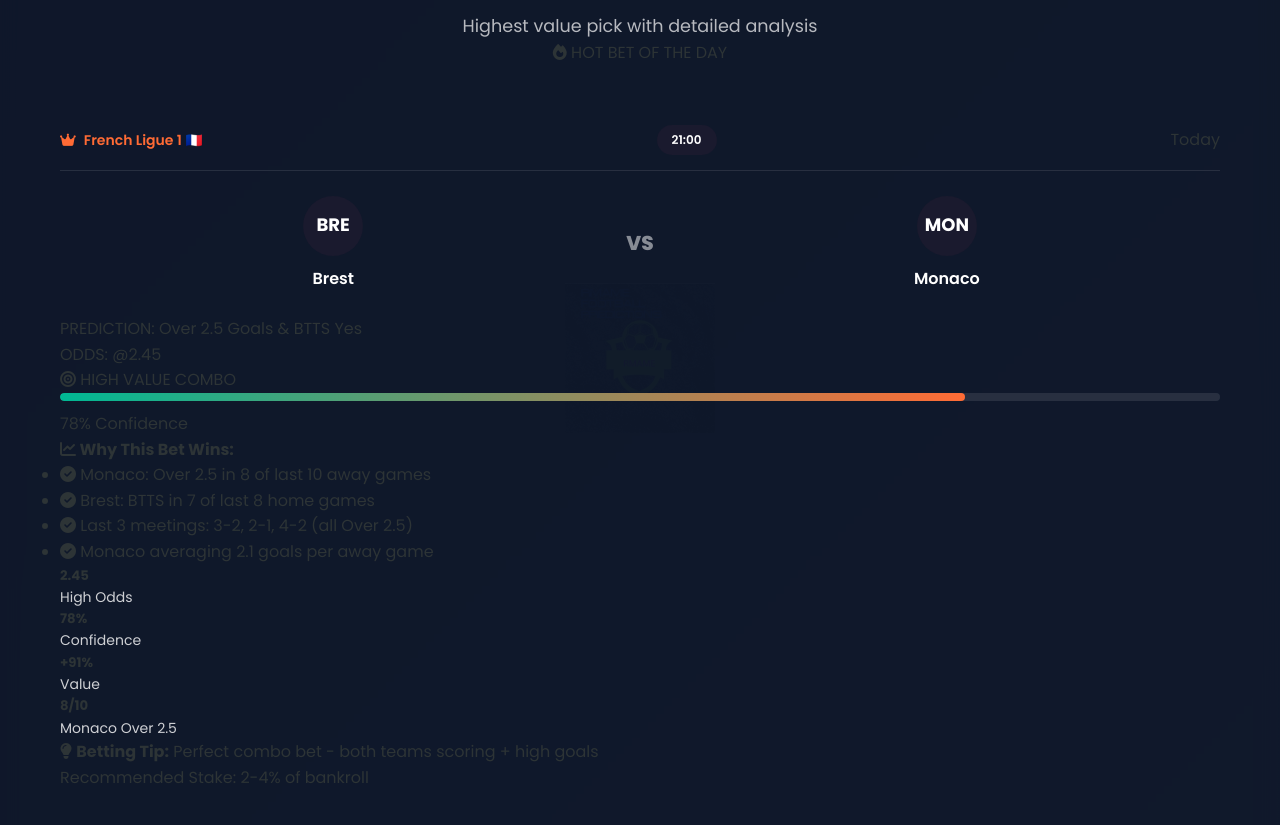
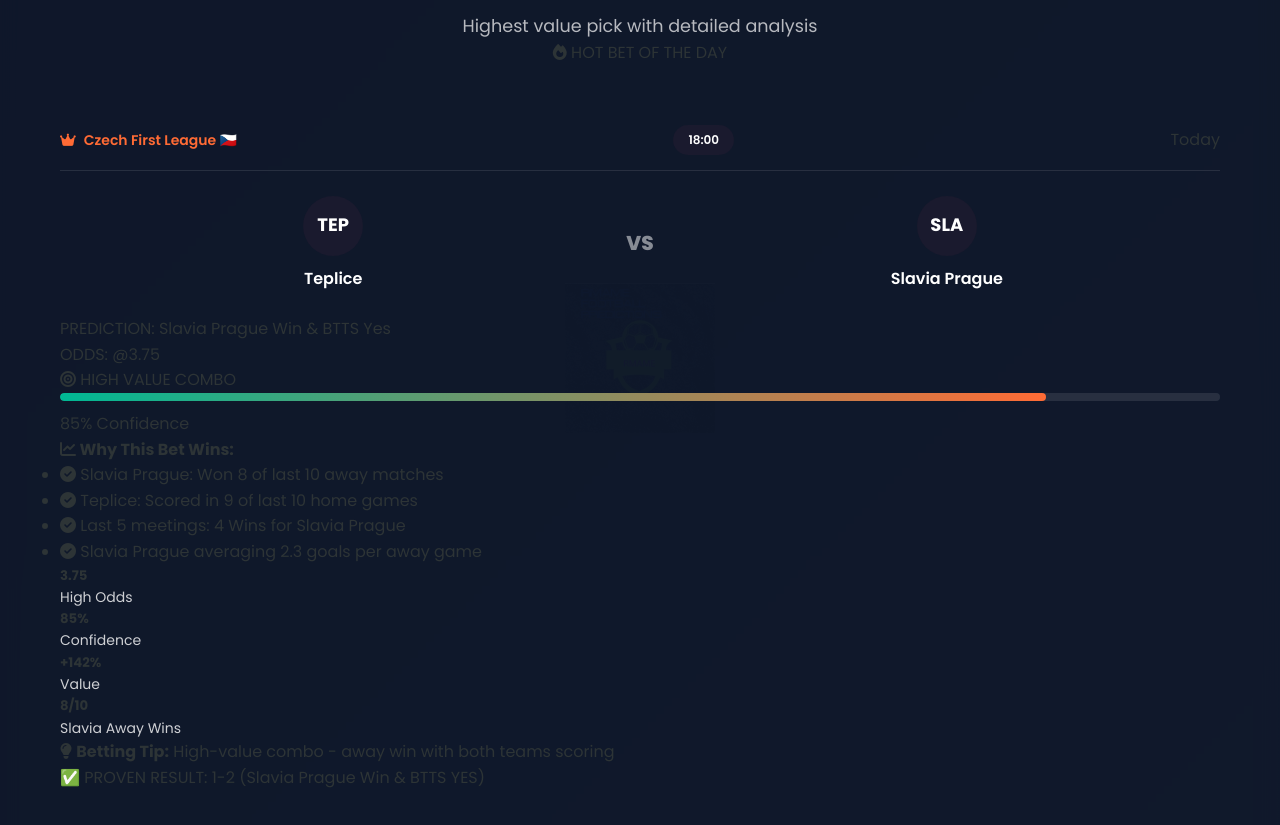
Before and after one commit to mamecholeye-lab/mamecholeye, a plain HTML site: page index.html in a window 1280 px wide. Shown: the part 1243-2068 px from the top of the page. Drawn offline with Linux system fonts and the light colour scheme; files whose address does not match are found by name.

Commit message:
Update index.html

```diff
--- a/index.html
+++ b/index.html
@@ -208,31 +208,31 @@
         <div class="top-prediction-card">
             <div class="match-details">
     <div class="match-header">
-                    <span class="match-league"><i class="fas fa-crown"></i> French Ligue 1 🇫🇷</span>
-                    <span class="match-time">21:00</span>
+        <span class="match-league"><i class="fas fa-crown"></i> Czech First League 🇨🇿</span>
+        <span class="match-time">18:00</span>
         <span class="match-date">Today</span>
     </div>
 
     <div class="teams">
         <div class="team">
-                        <div class="team-logo">BRE</div>
-                        <span class="team-name">Brest</span>
+            <div class="team-logo">TEP</div>
+            <span class="team-name">Teplice</span>
         </div>
         <div class="vs">VS</div>
         <div class="team">
-                        <div class="team-logo">MON</div>
-                        <span class="team-name">Monaco</span>
+            <div class="team-logo">SLA</div>
+            <span class="team-name">Slavia Prague</span>
         </div>
     </div>
 
     <div class="prediction-main">
         <div class="prediction-type">
             <span class="type-label">PREDICTION:</span>
-                        <span class="type-value">Over 2.5 Goals & BTTS Yes</span>
+            <span class="type-value">Slavia Prague Win & BTTS Yes</span>
         </div>
         <div class="prediction-odds">
             <span class="odds-label">ODDS:</span>
-                        <span class="odds-value">@2.45</span>
+            <span class="odds-value">@3.75</span>
         </div>
     </div>
 
@@ -242,45 +242,45 @@
             <span>HIGH VALUE COMBO</span>
         </div>
         <div class="confidence-bar">
-                        <div class="confidence-fill" style="width: 78%"></div>
+            <div class="confidence-fill" style="width: 85%"></div>
         </div>
-                    <span class="confidence-percent">78% Confidence</span>
+        <span class="confidence-percent">85% Confidence</span>
     </div>
 </div>
 
             <div class="analysis-section">
     <h4><i class="fas fa-chart-line"></i> Why This Bet Wins:</h4>
     <ul class="analysis-points">
-                    <li><i class="fas fa-check-circle"></i> Monaco: Over 2.5 in 8 of last 10 away games</li>
-                    <li><i class="fas fa-check-circle"></i> Brest: BTTS in 7 of last 8 home games</li>
-                    <li><i class="fas fa-check-circle"></i> Last 3 meetings: 3-2, 2-1, 4-2 (all Over 2.5)</li>
-                    <li><i class="fas fa-check-circle"></i> Monaco averaging 2.1 goals per away game</li>
+        <li><i class="fas fa-check-circle"></i> Slavia Prague: Won 8 of last 10 away matches</li>
+        <li><i class="fas fa-check-circle"></i> Teplice: Scored in 9 of last 10 home games</li>
+        <li><i class="fas fa-check-circle"></i> Last 5 meetings: 4 Wins for Slavia Prague</li>
+        <li><i class="fas fa-check-circle"></i> Slavia Prague averaging 2.3 goals per away game</li>
     </ul>
 
     <div class="stats-grid">
         <div class="stat">
-                        <h5>2.45</h5>
+            <h5>3.75</h5>
             <p>High Odds</p>
         </div>
         <div class="stat">
-                        <h5>78%</h5>
+            <h5>85%</h5>
             <p>Confidence</p>
         </div>
         <div class="stat">
-                        <h5>+91%</h5>
+            <h5>+142%</h5>
             <p>Value</p>
         </div>
         <div class="stat">
             <h5>8/10</h5>
-                        <p>Monaco Over 2.5</p>
+            <p>Slavia Away Wins</p>
         </div>
     </div>
 </div>
 
             <div class="bet-advice">
-                <p><i class="fas fa-lightbulb"></i> <strong>Betting Tip:</strong> Perfect combo bet - both teams scoring + high goals</p>
+    <p><i class="fas fa-lightbulb"></i> <strong>Betting Tip:</strong> High-value combo - away win with both teams scoring</p>
     <div class="stake-suggestion">
-                    <span>Recommended Stake: 2-4% of bankroll</span>
+        <span>✅ PROVEN RESULT: 1-2 (Slavia Prague Win & BTTS YES)</span>
     </div>
 </div>
         </div>
```
Lines whose indentation alone changed are shown as unchanged.
